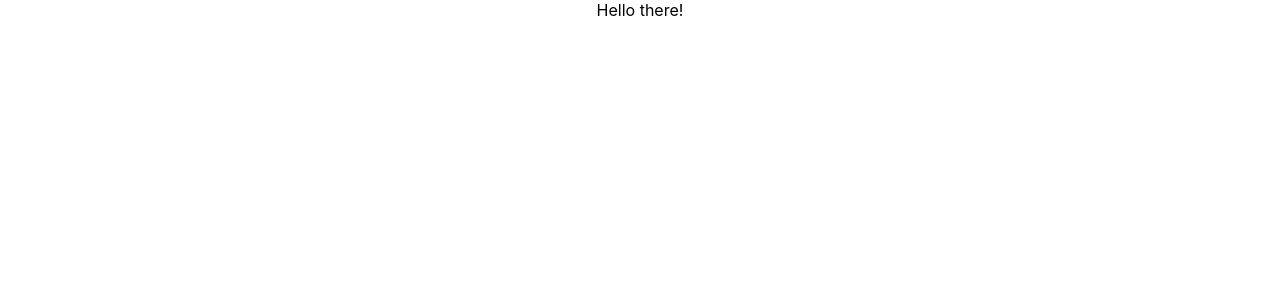
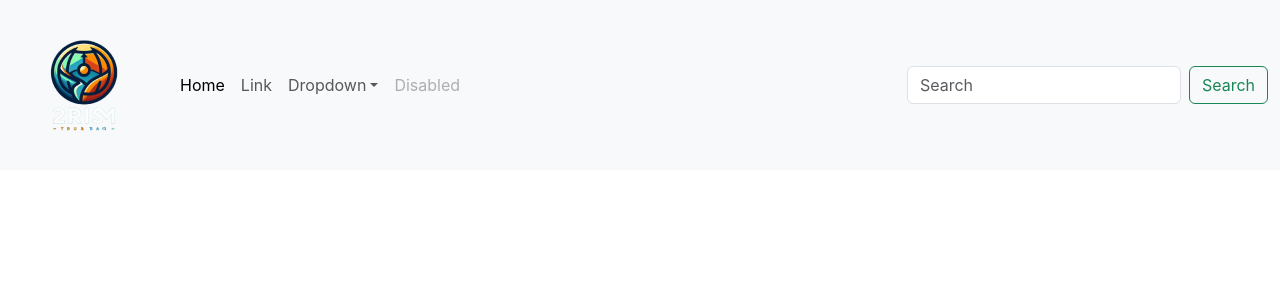
Before and after one commit to parthgupta9/CodeClash-Hackathon, a React (Create React App) app in the folder homepage/: page / in a window 1280 px wide. Shown: the top 300 px of the page. Built offline with nearby package versions, Linux system fonts and the light colour scheme.

Commit message:
first commit

```diff
--- a/homepage/public/index.html
+++ b/homepage/public/index.html
@@ -15,6 +15,7 @@
       user's mobile device or desktop. See https://developers.google.com/web/fundamentals/web-app-manifest/
     -->
     <link rel="manifest" href="%PUBLIC_URL%/manifest.json" />
+    <link href="https://cdn.jsdelivr.net/npm/bootstrap@5.3.3/dist/css/bootstrap.min.css" rel="stylesheet" integrity="sha384-QWTKZyjpPEjISv5WaRU9OFeRpok6YctnYmDr5pNlyT2bRjXh0JMhjY6hW+ALEwIH" crossorigin="anonymous">
     <!--
       Notice the use of %PUBLIC_URL% in the tags above.
       It will be replaced with the URL of the `public` folder during the build.
@@ -39,5 +40,6 @@
       To begin the development, run `npm start` or `yarn start`.
       To create a production bundle, use `npm run build` or `yarn build`.
     -->
+    <script src="https://cdn.jsdelivr.net/npm/bootstrap@5.3.3/dist/js/bootstrap.bundle.min.js" integrity="sha384-YvpcrYf0tY3lHB60NNkmXc5s9fDVZLESaAA55NDzOxhy9GkcIdslK1eN7N6jIeHz" crossorigin="anonymous"></script>
   </body>
 </html>
--- a/homepage/src/App.js
+++ b/homepage/src/App.js
@@ -1,9 +1,11 @@
 import './App.css';
+import Navbar from './components/Navbar'
 
 function App() {
   return (
     <div className="App">
-      Hello there!
+
+     <Navbar/>
     </div>
   );
 }
--- /dev/null
+++ b/homepage/src/components/Navbar.js
@@ -0,0 +1,47 @@
+import React from 'react'
+import Desiner from '../assets/Designer.png'
+
+const Navbar = () => {
+  return (
+    <div>
+        <nav className="navbar navbar-expand-lg bg-body-tertiary">
+  <div className="container-fluid">
+    <a className="navbar-brand" href="#"><img src={Desiner}></img></a>
+    <button className="navbar-toggler" type="button" data-bs-toggle="collapse" data-bs-target="#navbarSupportedContent" aria-controls="navbarSupportedContent" aria-expanded="false" aria-label="Toggle navigation">
+      <span className="navbar-toggler-icon"></span>
+    </button>
+    <div className="collapse navbar-collapse" id="navbarSupportedContent">
+      <ul className="navbar-nav me-auto mb-2 mb-lg-0">
+        <li className="nav-item">
+          <a className="nav-link active" aria-current="page" href="#">Home</a>
+        </li>
+        <li className="nav-item">
+          <a className="nav-link" href="#">Link</a>
+        </li>
+        <li className="nav-item dropdown">
+          <a className="nav-link dropdown-toggle" href="#" role="button" data-bs-toggle="dropdown" aria-expanded="false">
+            Dropdown
+          </a>
+          <ul className="dropdown-menu">
+            <li><a className="dropdown-item" href="#">Action</a></li>
+            <li><a className="dropdown-item" href="#">Another action</a></li>
+            <li><hr className="dropdown-divider"/></li>
+            <li><a className="dropdown-item" href="#">Something else here</a></li>
+          </ul>
+        </li>
+        <li className="nav-item">
+          <a className="nav-link disabled" aria-disabled="true">Disabled</a>
+        </li>
+      </ul>
+      <form className="d-flex" role="search">
+        <input className="form-control me-2" type="search" placeholder="Search" aria-label="Search"/>
+        <button className="btn btn-outline-success" type="submit">Search</button>
+      </form>
+    </div>
+  </div>
+</nav>
+    </div>
+  )
+}
+
+export default Navbar
```
Also changed, not shown: homepage/src/assets/Designer.png (added), 1 other file (tests, documents, lock files or other folders).
